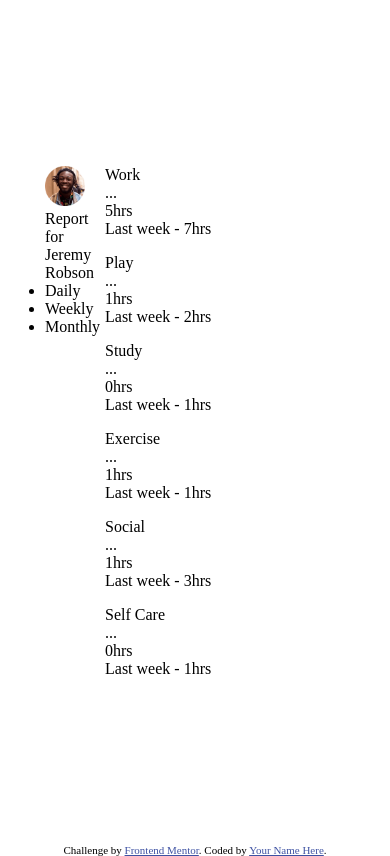
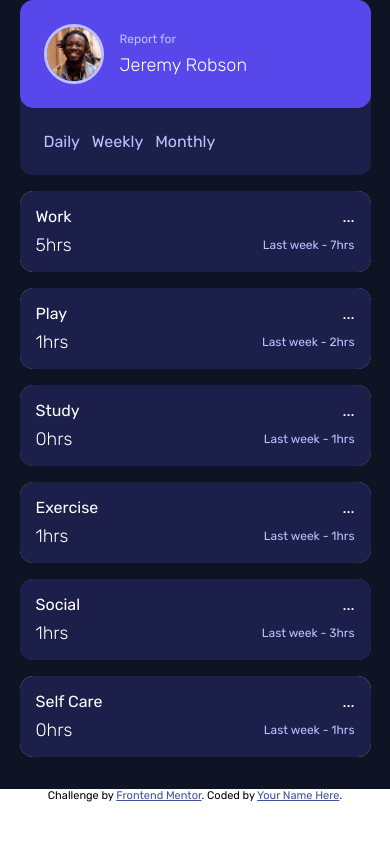
Before and after one commit to spoonhead0212/time-tracking-dashboard, a plain HTML site: page index.html in a window 390 px wide. Drawn offline with Linux system fonts and the light colour scheme.

Commit message:
complete

```diff
--- a/index.html
+++ b/index.html
@@ -20,14 +20,16 @@
   <main>
     <div class="dashboard">
       <div class="owner">
-        <div>
+        <div class="user">
+          <div class="img-border">
+            <img src="images/image-jeremy.png" alt="" width="100%" height="100%">
+          </div>
           <div>
-            <img src="images/image-jeremy.png" alt="" width="40px">
+            <p class="report">Report for</p>
+            <p class="owner-name">Jeremy Robson</p>
           </div>
-          <p>Report for</p>
-          <p class="owner-name">Jeremy Robson</p>
         </div>
-        <ul class="duration-wrap">
+        <ul class="duration-wrap flex-column">
           <li class="day">Daily</li>
           <li class="week">Weekly</li>
           <li class="month">Monthly</li>
--- a/script.js
+++ b/script.js
@@ -5,14 +5,14 @@ const week = document.querySelector('.week')
 const month = document.querySelector('.month')
 
 
-const displayElement = function(data, period) {
+const displayElement = function(data, period, index) {
     const elements = `
-        <div class="dashboard_routine">
+        <div class="dashboard_routine flexed-column box-${index}">
           <div class="bg"></div>
-          <div>
-            <div class="title">
+          <div class="time_details">
+            <div class="title flex-row">
               <p class="title_activity">${data.title}</p>
-              <p>...</p>
+              <p class="dot">...</p>
             </div>
             <div class="time">
               <p class="time_current">${data.timeframes[period].current}hrs</p>
@@ -35,8 +35,13 @@ const switchData = function(data, data2) {
     data2.forEach((currTime, i) => {
         lastTime[i].textContent = `Last week - ${currTime}hrs`;
     })
+}
 
-
+const updateBoard = function(data, duration, dayCurrent, dayPrevious) {
+    const a = data.timeframes[duration].current
+    const b = data.timeframes[duration].previous
+    dayCurrent.push(a)
+    dayPrevious.push(b)
 }
 
 const dailyCurrentsArray = []
@@ -45,28 +50,21 @@ const weeklyCurrentsArray = []
 const weeklyPreviousArray = []
 const monthlyCurrentsArray = []
 const monthlyPreviousArray = []
+
 const getData = async function() {
     try {
         const response = await fetch('/data.json')
         const datas = await response.json()
-        datas.forEach((data, i) => {
-            const a = data.timeframes.daily.current
-            const b = data.timeframes.daily.previous
-            displayElement(data, 'daily')
-            dailyCurrentsArray.push(a)
-            dailyPreviousArray.push(b)
+        datas.forEach((data, index) => {
+            displayElement(data, 'daily', index)
 
-            const c = data.timeframes.weekly.current
-            const d = data.timeframes.weekly.previous
-            weeklyCurrentsArray.push(c)
-            weeklyPreviousArray.push(d)
+            updateBoard(data, 'daily', dailyCurrentsArray, dailyPreviousArray)
 
-            const e = data.timeframes.monthly.current
-            const f = data.timeframes.monthly.previous
-            monthlyCurrentsArray.push(e)
-            monthlyPreviousArray.push(f)
+            updateBoard(data, 'weekly', weeklyCurrentsArray, weeklyPreviousArray)
 
+            updateBoard(data, 'monthly', monthlyCurrentsArray, monthlyPreviousArray)
         })
+
         console.log(dailyCurrentsArray, dailyPreviousArray);
         day.addEventListener('click', function() {
             switchData(dailyCurrentsArray, dailyPreviousArray)
@@ -79,6 +77,7 @@ const getData = async function() {
         month.addEventListener('click', function() {
             switchData(monthlyCurrentsArray, monthlyPreviousArray)
         })
+
     } catch (error) {
         console.error(error.message);
     }
--- a/style.css
+++ b/style.css
@@ -1,7 +1,33 @@
+@import url('https://fonts.googleapis.com/css2?family=Rubik:ital,wght@0,300..900;1,300..900&display=swap');
+
+:root {
+    --font-fam: "Rubik", sans-serif;
+    --white: #FFFFFF;
+    --Blue: hsl(246, 80%, 60%);
+    --Light-red-work: hsl(15, 100%, 70%);
+    --Soft-blue-play: hsl(195, 74%, 62%);
+    --Light-red-study: hsl(348, 100%, 68%);
+    --Lime-green-exercise: hsl(145, 58%, 55%);
+    --Violet-social: hsl(264, 64%, 52%);
+    --Soft-orange-self-care: hsl(43, 84%, 65%);
+    --Very-dark-blue: hsl(226, 43%, 10%);
+    --Dark-blue: hsl(235, 46%, 20%);
+    --Desaturated-blue: hsl(235, 45%, 61%);
+    --Pale-Blue: hsl(236, 100%, 87%);
+    --Font-size: 18px;
+    --weight300: 300;
+    --weight400: 400;
+    --weight500: 500;
+}
+
 * {
     box-sizing: border-box;
     margin: 0;
     padding: 0;
+}
+
+body {
+    font-family: var(--font-fam);
 }
 
 main {
@@ -9,20 +35,190 @@ main {
     height: 100vh;
     display: grid;
     place-items: center;
+    background-color: var(--Very-dark-blue);
 }
 
 .dashboard {
     display: flex;
-    width: clamp(300px, 75vw, 800px);
+    gap: 1rem;
+    width: clamp(270px, 90vw, 1000px);
 }
 
 .owner {
-    flex-basis: 20%;
+    flex-basis: 25%;
 }
 
 .details {
     flex-grow: 1;
     display: grid;
     grid-template-columns: repeat(auto-fit, minmax(200px, 1fr));
+    grid-template-rows: repeat(2, 1fr);
     gap: 1rem;
 }
+
+.flex-row {
+    display: flex;
+    justify-content: space-between;
+    align-items: center;
+}
+
+.flexed-column {
+    display: flex;
+    flex-direction: column;
+}
+
+.owner {
+    background-color: var(--Dark-blue);
+    border-radius: .75rem;
+}
+
+.user {
+    background-color: var(--Blue);
+    border-radius: .85rem;
+    padding: 1.5rem 0 3rem 1.5rem;
+}
+
+.img-border {
+    border: 3px solid var(--Pale-Blue);
+    display: inline-block;
+    width: 60px;
+    height: 60px;
+    border-radius: 50%;
+    margin-bottom: 2rem;
+}
+
+.report {
+    font-size: 12px;
+    color: var(--Pale-Blue);
+    margin-bottom: .5rem;
+}
+
+.owner-name {
+    color: var(--white);
+    font-size: 35px;
+    font-weight: var(--weight300);
+}
+
+.duration-wrap {
+    padding: 1.5rem;
+}
+
+.duration-wrap li{
+    list-style-type: none;
+    width: 100px;
+    margin-bottom: 1rem;
+    color: var(--Pale-Blue);
+}
+
+.duration-wrap li:hover {
+    color: var(--white);
+}
+
+.time_details {
+    background-color: var(--Dark-blue);
+    padding: 1rem;
+    border-radius: .85rem;
+    flex-grow: 1;
+}
+
+.title p {
+    color: var(--white);
+}
+
+.time_current {
+    font-size: 35px;
+    color: var(--white);
+    margin-block: 1.5rem .5rem;
+}
+
+.time_last {
+    color: var(--Pale-Blue);
+}
+
+.bg {
+    flex-basis: 20%;
+}
+
+.dashboard_routine {
+    border-radius: .85rem;
+    background-repeat: no-repeat;
+    background-position: top right 10px;
+    background-size: 50px;
+}
+
+.box-0 {
+    background-color: var(--Light-red-work);
+    background-image: url(images/icon-work.svg);
+}
+.box-1 {
+    background-color: var(--Soft-blue-play);
+    background-image: url(images/icon-play.svg);
+}
+.box-2 {
+    background-color: var(--Light-red-study);
+    background-image: url(images/icon-study.svg);
+}
+.box-3 {
+    background-color: var(--Lime-green-exercise);
+    background-image: url(images/icon-exercise.svg);
+}
+.box-4 {
+    background-color: var(--Violet-social);
+    background-image: url(images/icon-social.svg);
+}
+.box-5 {
+    background-color: var(--Soft-orange-self-care);
+    background-image: url(images/icon-self-care.svg);
+}
+
+@media (width < 807px) {
+    main {
+        height: unset;
+        padding-bottom: 2rem;
+    }
+    .time {
+        display: flex;
+        align-items: center;
+        justify-content: space-between;
+
+        .time_current {
+            font-size: var(--Font-size);
+            font-weight: var(--weight300);
+            margin: unset;
+        }
+
+        .time_last {
+            font-size: 12px;
+        }
+    }
+
+    .dashboard {
+        flex-direction: column;
+    }
+
+    .user {
+        display: flex;
+        align-items: center;
+        padding: 1.5rem;
+        gap: 1rem;
+    }
+
+    .title {
+        margin-bottom: .5rem;
+    }
+
+    .img-border {
+        margin: unset;
+    }
+
+    .owner-name {
+        font-size: var(--Font-size);
+    }
+}
+
+@media (width < 400px) {
+    .duration-wrap li {
+        display: inline;
+        margin-right: .5rem;
+    }
+}
```
